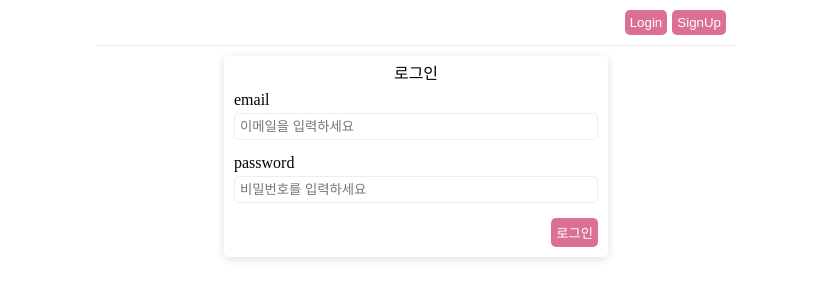
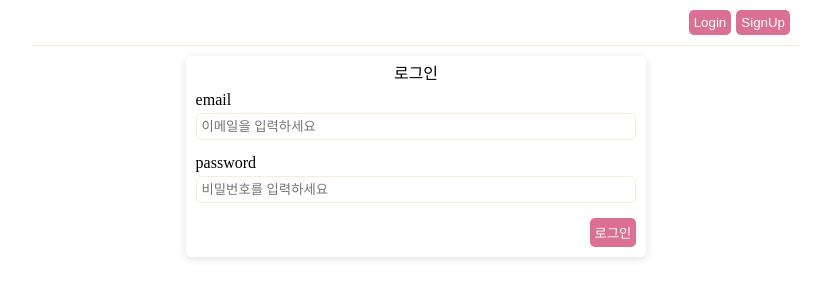
Before and after one commit to 0miiii/wanted-pre-onboarding-challenge-fe-1, a React (Create React App) app: page / in a window 1280 px wide. Shown: the top 300 px of the page, without its empty margins (224-1055 px from the left). Built offline with nearby package versions, Linux system fonts and the light colour scheme.

Commit message:
design: design

```diff
--- a/src/components/molecules/TodoForm/TodoForm.style.ts
+++ b/src/components/molecules/TodoForm/TodoForm.style.ts
@@ -1,28 +1,43 @@
 import styled from "styled-components";
 
-export const Container = styled.form`
-  border: 1px solid green;
+export const FormContainer = styled.form`
+  padding: 10px;
+  box-shadow: rgba(99, 99, 99, 0.2) 0px 2px 8px 0px;
+  border-radius: 5px;
+  display: flex;
+  flex-direction: column;
+  gap: 10px;
+
+  > h1 {
+    text-align: center;
+  }
+`;
+
+export const BtnContainer = styled.div`
+  text-align: right;
 `;
 
 export const InputContainer = styled.div`
-  background-color: antiquewhite;
   border-radius: 5px;
-  padding: 10px;
-  margin-bottom: 10px;
   display: flex;
-  align-items: center;
+  flex-direction: column;
 
-  & > label {
-    width: 60px;
+  > input,
+  textarea {
+    padding: 5px;
+    border: 1px solid antiquewhite;
+    border-radius: 5px;
+    margin: 5px 0;
   }
 
-  & > input {
-    flex-grow: 1;
+  > textarea {
+    resize: none;
+    height: 70px;
   }
 
-  & > textarea {
-    resize: none;
-    flex-grow: 1;
-    height: 70px;
+  > input:focus,
+  textarea:focus {
+    outline: none;
+    border: 1px solid palevioletred;
   }
 `;
--- a/src/components/molecules/TodoForm/TodoForm.tsx
+++ b/src/components/molecules/TodoForm/TodoForm.tsx
@@ -54,7 +54,7 @@ const TodoForm: React.FC<Props> = ({ onAddTodo }) => {
   };
 
   return (
-    <S.Container onSubmit={submitHandler}>
+    <S.FormContainer onSubmit={submitHandler}>
       <h1>Todo 작성하기</h1>
 
       <S.InputContainer>
@@ -76,8 +76,10 @@ const TodoForm: React.FC<Props> = ({ onAddTodo }) => {
         />
       </S.InputContainer>
 
-      <Button disabled={isLoading}>작성하기</Button>
-    </S.Container>
+      <S.BtnContainer>
+        <Button disabled={isLoading}>작성하기</Button>
+      </S.BtnContainer>
+    </S.FormContainer>
   );
 };
 
--- a/src/components/templates/TodoDetail/TodoDetail.style.ts
+++ b/src/components/templates/TodoDetail/TodoDetail.style.ts
@@ -1,39 +1,48 @@
 import styled from "styled-components";
 
-const Container = styled.div`
-  border: 1px solid green;
-  width: 50%;
+export const Container = styled.div`
+  width: 60%;
   padding: 10px;
+  display: flex;
+  flex-direction: column;
+  gap: 5px;
 
   & > h1 {
     padding: 10px;
-    margin-bottom: 10px;
-    border: 1px solid red;
     border-radius: 5px;
+    border: 1px solid antiquewhite;
   }
 
   & > p {
     padding: 10px;
     height: 200px;
-    border: 1px solid red;
     border-radius: 5px;
+    border: 1px solid antiquewhite;
   }
 
-  & > form > input {
+  & > form > input,
+  textarea {
     width: 100%;
     padding: 10px;
     margin-bottom: 10px;
-    border-width: 1px;
+    border: 1px solid antiquewhite;
     border-radius: 5px;
   }
 
   & > form > textarea {
     resize: none;
-    width: 100%;
     height: 200px;
-    padding: 10px;
-    border-radius: 5px;
+  }
+
+  & > form > input:focus,
+  textarea:focus {
+    outline: none;
+    border: 1px solid palevioletred;
   }
 `;
 
-export default Container;
+export const BtnContainer = styled.div`
+  display: flex;
+  justify-content: right;
+  gap: 5px;
+`;
--- a/src/components/templates/TodoDetail/TodoDetail.tsx
+++ b/src/components/templates/TodoDetail/TodoDetail.tsx
@@ -1,7 +1,7 @@
 import React, { useEffect, useState } from "react";
 import todoApi from "../../../apis/todo";
 import { TodoInfo } from "../../../types/todo";
-import Container from "./TodoDetail.style";
+import * as S from "./TodoDetail.style";
 import Button from "../../atoms/Button/Button";
 
 type Props = {
@@ -106,13 +106,15 @@ const TodoDetail: React.FC<Props> = ({ clickedTodo, onSetTodo }) => {
   }, [clickedTodo]);
 
   return (
-    <Container>
+    <S.Container>
       {!isLoading && !isEdit && (
         <>
           <h1>{todo.title}</h1>
           <p>{todo.content}</p>
+          <S.BtnContainer>
             <Button onClick={editHandler}>수정하기</Button>
             <Button onClick={deleteHandler}>삭제하기</Button>
+          </S.BtnContainer>
         </>
       )}
       {isLoading && <div>로딩중입니다.</div>}
@@ -124,13 +126,15 @@ const TodoDetail: React.FC<Props> = ({ clickedTodo, onSetTodo }) => {
             onChange={titleChangeHandler}
           />
           <textarea value={editedContent} onChange={contentChangeHandler} />
+          <S.BtnContainer>
             <Button type="button" onClick={editCancelHandler}>
               취소하기
             </Button>
             <Button type="submit">수정하기</Button>
+          </S.BtnContainer>
         </form>
       )}
-    </Container>
+    </S.Container>
   );
 };
 
--- a/src/components/templates/TodoMain/TodoMain.style.ts
+++ b/src/components/templates/TodoMain/TodoMain.style.ts
@@ -1,15 +1,20 @@
 import styled from "styled-components";
 
-export const Container = styled.div`
-  border: 1px solid blue;
-  width: 50%;
+export const Container = styled.section`
+  width: 40%;
   padding: 10px;
+  display: flex;
+  flex-direction: column;
 `;
 
 export const ListContainer = styled.li`
-  background-color: blanchedalmond;
+  padding: 10px;
+  margin: 5px 0;
+  box-shadow: rgba(99, 99, 99, 0.2) 0px 2px 8px 0px;
   border-radius: 5px;
-  padding: 10px;
-  margin: 10px 0;
   cursor: pointer;
+
+  &:hover {
+    background-color: blanchedalmond;
+  }
 `;
--- a/src/layouts/GlobalLayout/GlobalLayout.style.ts
+++ b/src/layouts/GlobalLayout/GlobalLayout.style.ts
@@ -1,7 +1,7 @@
 import styled from "styled-components";
 
 const Container = styled.div`
-  width: 50%;
+  width: 60%;
   margin: 0 auto;
 `;
 
```
Lines whose indentation alone changed are shown as unchanged.
